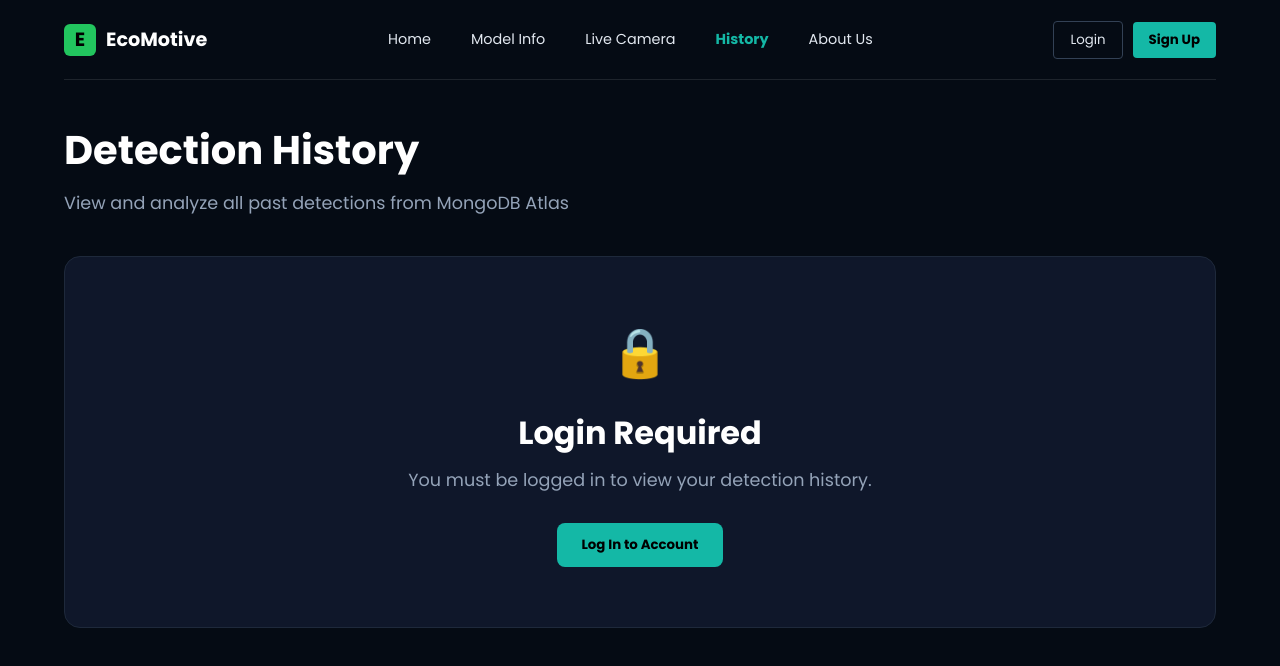
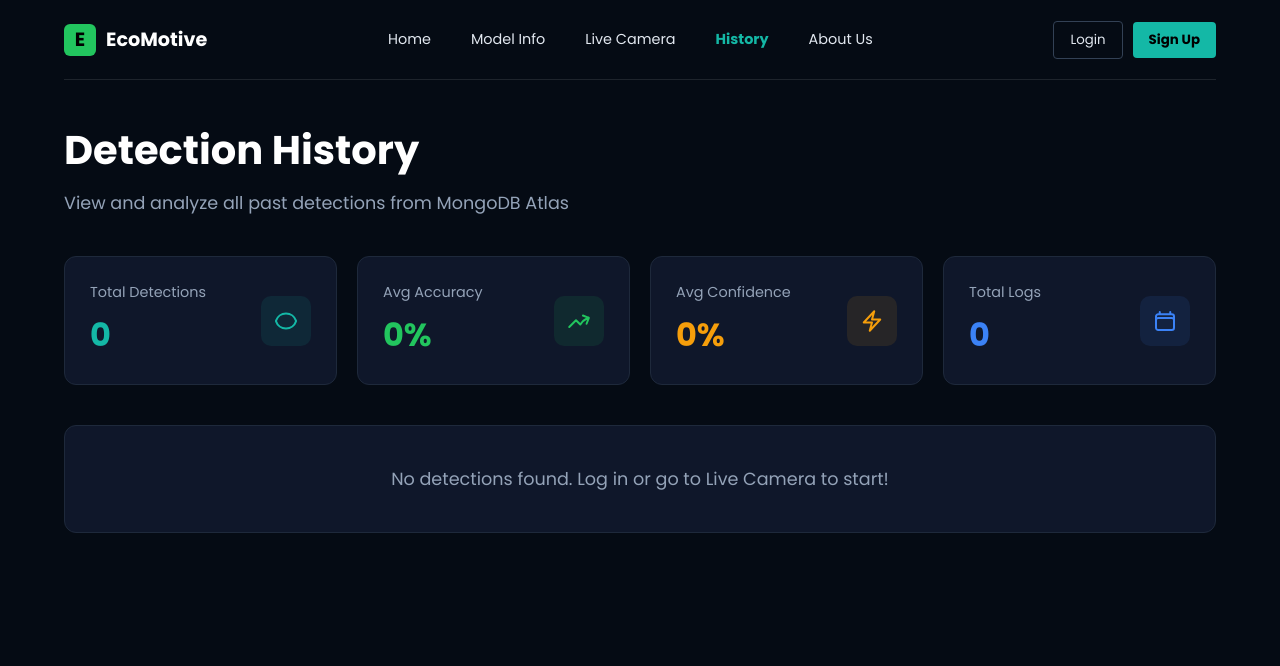
Before and after one commit to codexkyll/ecomotive, a Vue app: page /history in a window 1280 px wide. Shown: the top 666 px of the page. Built offline with nearby package versions, Linux system fonts and the light colour scheme.

Commit message:
fix history tab

```diff
--- a/src/views/HistoryView.vue
+++ b/src/views/HistoryView.vue
@@ -8,25 +8,15 @@
         <p class="subtitle">View and analyze all past detections from MongoDB Atlas</p>
       </section>
 
-      <!-- ================= GUEST STATE ================= -->
-      <div v-if="!isLoggedIn" class="guest-card">
-        <div class="icon-lock">🔒</div>
-        <h2>Login Required</h2>
-        <p>You must be logged in to view your detection history.</p>
-        <button class="btn-primary" @click="router.push('/login')">Log In to Account</button>
-      </div>
-
-      <!-- ================= LOGGED IN CONTENT ================= -->
-      <div v-else>
-        <!-- Stats Cards -->
+      <!-- ================= STATS CARDS (Always Visible) ================= -->
       <section class="stats-grid">
         <div class="stat-card">
           <div class="stat-info">
             <span class="label">Total Detections</span>
+            <!-- Will show 0 if not logged in -->
             <span class="value teal">{{ totalDetections }}</span>
           </div>
           <div class="stat-icon-box teal-bg">
-               <!-- Icon -->
              <svg xmlns="http://www.w3.org/2000/svg" fill="none" viewBox="0 0 24 24" stroke-width="2" stroke="currentColor"><path stroke-linecap="round" stroke-linejoin="round" d="M2.036 12.322a1.012 1.012 0 010-.639C3.423 7.51 7.36 4.5 12 4.5c4.638 0 8.573 3.007 9.963 7.178.07.207.07.431 0 .639C20.577 16.49 16.64 19.5 12 19.5c-4.638 0-8.573-3.007-9.963-7.178z" /></svg>
           </div>
         </div>
@@ -59,14 +49,16 @@
         </div>
       </section>
 
-        <!-- Table Container -->
+      <!-- ================= TABLE (Always Visible) ================= -->
       <div class="table-container">
+
         <div v-if="isLoading" class="state-msg">
           <div class="spinner"></div> Loading history...
         </div>
 
+        <!-- This shows if Array is empty (User not logged in OR User has no data) -->
         <div v-else-if="historyData.length === 0" class="state-msg">
-            No detections found. Go to Live Camera to start!
+          No detections found. Log in or go to Live Camera to start!
         </div>
 
         <div v-else>
@@ -81,18 +73,21 @@
                 <td data-label="Timestamp" class="col-time">{{ row.timestamp }}</td>
                 <td data-label="Image" class="col-img">{{ row.image }}</td>
                 <td data-label="Class"><span class="badge" :class="getClassColor(row.class)">{{ row.class }}</span></td>
+
                 <td data-label="Accuracy" class="col-metric">
                   <div class="progress-wrap">
                     <div class="progress-track"><div class="progress-fill green" :style="{ width: row.accuracy + '%' }"></div></div>
                     <span class="metric-val">{{ row.accuracy }}%</span>
                   </div>
                 </td>
+
                 <td data-label="Precision" class="col-metric">
                   <div class="progress-wrap">
                     <div class="progress-track"><div class="progress-fill blue" :style="{ width: row.precision + '%' }"></div></div>
                     <span class="metric-val">{{ row.precision }}%</span>
                   </div>
                 </td>
+
                 <td data-label="Confidence" class="col-metric">
                   <div class="progress-wrap">
                     <div class="progress-track"><div class="progress-fill orange" :style="{ width: row.confidence + '%' }"></div></div>
@@ -109,7 +104,6 @@
             <div class="page-btns">
               <button @click="prevPage" :disabled="currentPage === 1" class="btn-page">Previous</button>
               <button @click="nextPage" :disabled="currentPage === totalPages" class="btn-page">Next</button>
-              </div>
             </div>
           </div>
         </div>
@@ -135,29 +129,28 @@ const API_URL = import.meta.env.PROD
 // State
 const historyData = ref([]);
 const isLoading = ref(true);
-const isLoggedIn = ref(false); // New state to track auth
 
 // Pagination
 const currentPage = ref(1);
 const itemsPerPage = 5;
 
+// --- Fetch Data ---
 const fetchHistory = async () => {
   const token = localStorage.getItem('userToken');
 
-  // FIX: Don't redirect. Just update state to show Guest UI
+  // CHANGE: If no token, just stop loading. Do NOT show lock screen, do NOT redirect.
+  // This leaves historyData as [] (empty), so stats will be 0.
   if (!token) {
-    isLoggedIn.value = false;
     isLoading.value = false;
     return;
   }
-
-  isLoggedIn.value = true; // User is logged in
 
   try {
     const response = await axios.get(API_URL, {
       headers: { 'Authorization': `Bearer ${token}` }
     });
 
+    // Map response
     historyData.value = response.data.map(item => ({
       ...item,
       timestamp: new Date(item.timestamp).toLocaleString('en-US', {
@@ -169,16 +162,14 @@ const fetchHistory = async () => {
 
   } catch (error) {
     console.error("Error fetching history:", error);
-    if (error.response && (error.response.status === 401 || error.response.status === 403)) {
-      // If token is invalid, treat as logged out (but don't redirect hard)
-      localStorage.removeItem('userToken');
-      isLoggedIn.value = false;
-    }
+    // If error, just ensure data is empty so page doesn't break
+    historyData.value = [];
   } finally {
     isLoading.value = false;
   }
 };
 
+// --- Computed Stats (Automatically handle 0 length) ---
 const totalDetections = computed(() => historyData.value.length);
 const avgAccuracy = computed(() => {
   if (historyData.value.length === 0) return 0;
@@ -190,6 +181,8 @@ const avgConfidence = computed(() => {
   const sum = historyData.value.reduce((acc, curr) => acc + (curr.confidence || 0), 0);
   return (sum / historyData.value.length).toFixed(1);
 });
+
+// --- Pagination ---
 const totalPages = computed(() => Math.ceil(historyData.value.length / itemsPerPage));
 const paginatedData = computed(() => {
   const start = (currentPage.value - 1) * itemsPerPage;
@@ -198,6 +191,8 @@ const paginatedData = computed(() => {
 });
 const pageStart = computed(() => (currentPage.value - 1) * itemsPerPage);
 const pageEnd = computed(() => currentPage.value * itemsPerPage);
+
+// --- Methods ---
 const nextPage = () => { if (currentPage.value < totalPages.value) currentPage.value++; };
 const prevPage = () => { if (currentPage.value > 1) currentPage.value--; };
 const getClassColor = (cls) => {
@@ -215,7 +210,7 @@ onMounted(() => {
 </script>
 
 <style lang="scss" scoped>
-/* Keeping your variables and styles */
+// --- Variables ---
 $bg-color: #050b14;
 $text-color: #e2e8f0;
 $card-bg: #0f172a;
@@ -229,16 +224,7 @@ $orange: #f59e0b;
 .main-content { max-width: 1400px; margin: 0 auto; padding: 40px 0 80px; }
 .page-header { margin-bottom: 40px; h1 { font-size: 2.5rem; font-weight: 700; color: white; margin-bottom: 10px; } .subtitle { color: #94a3b8; font-size: 1.1rem; } }
 
-/* GUEST CARD STYLE */
-.guest-card {
-  background: $card-bg; border: 1px solid $border-color; border-radius: 16px; padding: 60px 20px; text-align: center;
-  .icon-lock { font-size: 3rem; margin-bottom: 20px; }
-  h2 { font-size: 2rem; color: white; margin-bottom: 10px; }
-  p { color: #94a3b8; margin-bottom: 30px; font-size: 1.1rem; }
-  .btn-primary { background: $teal; color: black; border: none; padding: 12px 24px; border-radius: 8px; font-weight: 700; cursor: pointer; &:hover { background: #2dd4bf; } }
-}
-
-/* Existing Stats/Table Styles */
+/* Stats & Table Styles */
 .stats-grid { display: grid; grid-template-columns: repeat(auto-fit, minmax(250px, 1fr)); gap: 20px; margin-bottom: 40px; .stat-card { background-color: $card-bg; border: 1px solid $border-color; border-radius: 12px; padding: 25px; display: flex; justify-content: space-between; align-items: center; .stat-info { display: flex; flex-direction: column; gap: 8px; .label { color: #94a3b8; font-size: 0.9rem; } .value { font-size: 2rem; font-weight: 700; color: white; } .value.teal { color: $teal; } .value.green { color: $green; } .value.orange { color: $orange; } .value.blue { color: $blue; } } .stat-icon-box { width: 50px; height: 50px; border-radius: 10px; display: flex; align-items: center; justify-content: center; svg { width: 24px; height: 24px; } &.teal-bg { background: rgba($teal, 0.1); color: $teal; } &.green-bg { background: rgba($green, 0.1); color: $green; } &.orange-bg { background: rgba($orange, 0.1); color: $orange; } &.blue-bg { background: rgba($blue, 0.1); color: $blue; } } } }
 .table-container { background-color: $card-bg; border-radius: 12px; border: 1px solid $border-color; overflow: hidden; .state-msg { padding: 40px; text-align: center; color: #94a3b8; font-size: 1.1rem; display: flex; align-items: center; justify-content: center; gap: 10px; } .spinner { width: 20px; height: 20px; border: 2px solid $teal; border-top-color: transparent; border-radius: 50%; animation: spin 1s linear infinite; } }
 table.responsive-table { width: 100%; border-collapse: collapse; min-width: 800px; thead th { text-align: left; padding: 20px; color: white; font-weight: 600; border-bottom: 1px solid $border-color; background: rgba(0,0,0,0.2); } tbody td { padding: 20px; border-bottom: 1px solid $border-color; color: #cbd5e1; font-size: 0.95rem; vertical-align: middle; } tbody tr:last-child td { border-bottom: none; } .col-time { font-family: monospace; color: #e2e8f0; } .col-img { color: $teal; cursor: pointer; max-width: 150px; overflow: hidden; text-overflow: ellipsis; white-space: nowrap; &:hover { text-decoration: underline; } } .badge { padding: 6px 12px; border-radius: 20px; font-size: 0.85rem; font-weight: 600; &.badge-plant { background: rgba($green, 0.15); color: $green; } &.badge-animal { background: rgba($blue, 0.15); color: $blue; } &.badge-vehicle { background: rgba($orange, 0.15); color: $orange; } } .progress-wrap { display: flex; align-items: center; gap: 15px; width: 100%; .progress-track { flex: 1; height: 6px; background-color: #334155; border-radius: 3px; overflow: hidden; .progress-fill { height: 100%; border-radius: 3px; &.green { background-color: $green; } &.blue { background-color: $blue; } &.orange { background-color: $orange; } } } .metric-val { min-width: 45px; text-align: right; color: #94a3b8; font-size: 0.9rem; } } }
```
Lines whose indentation alone changed are shown as unchanged.
